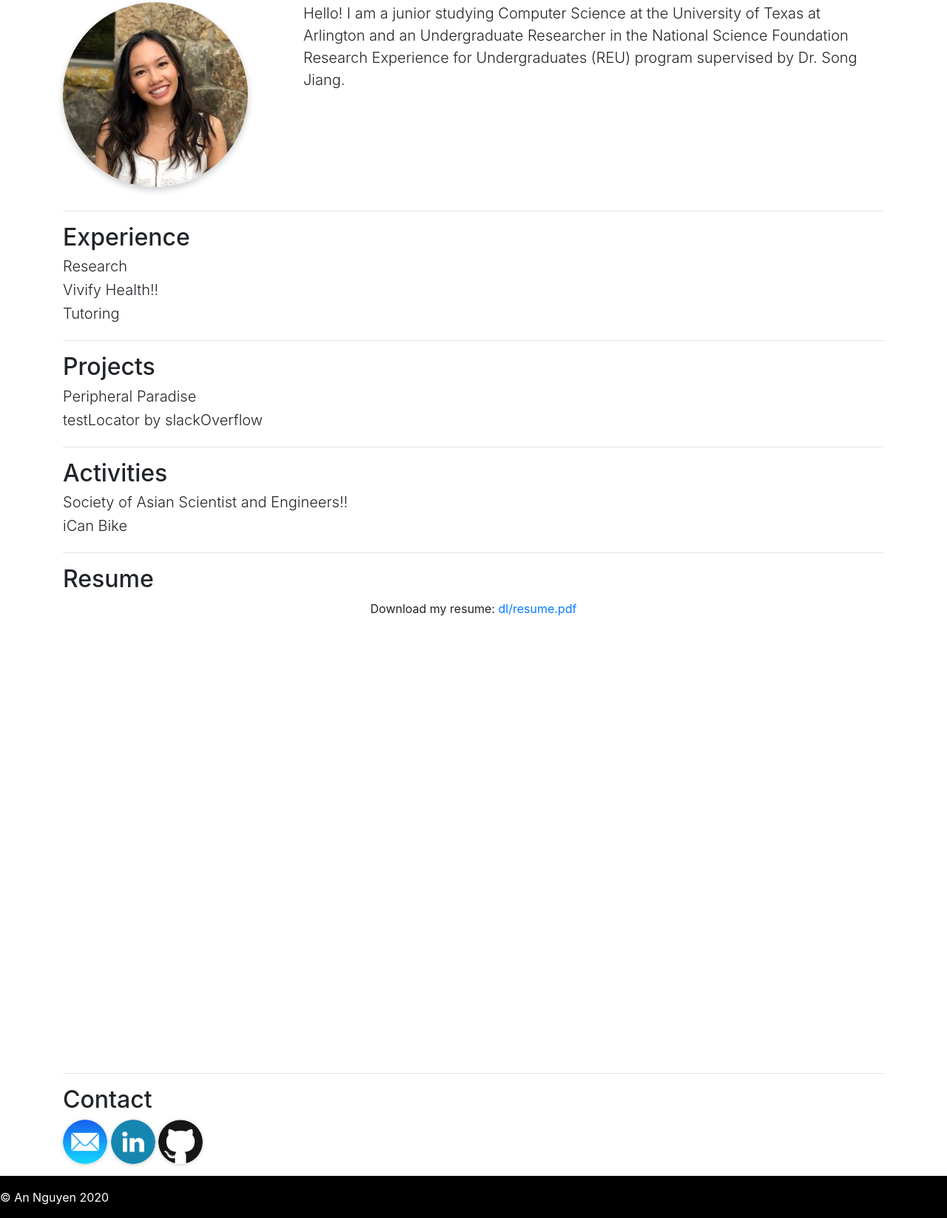
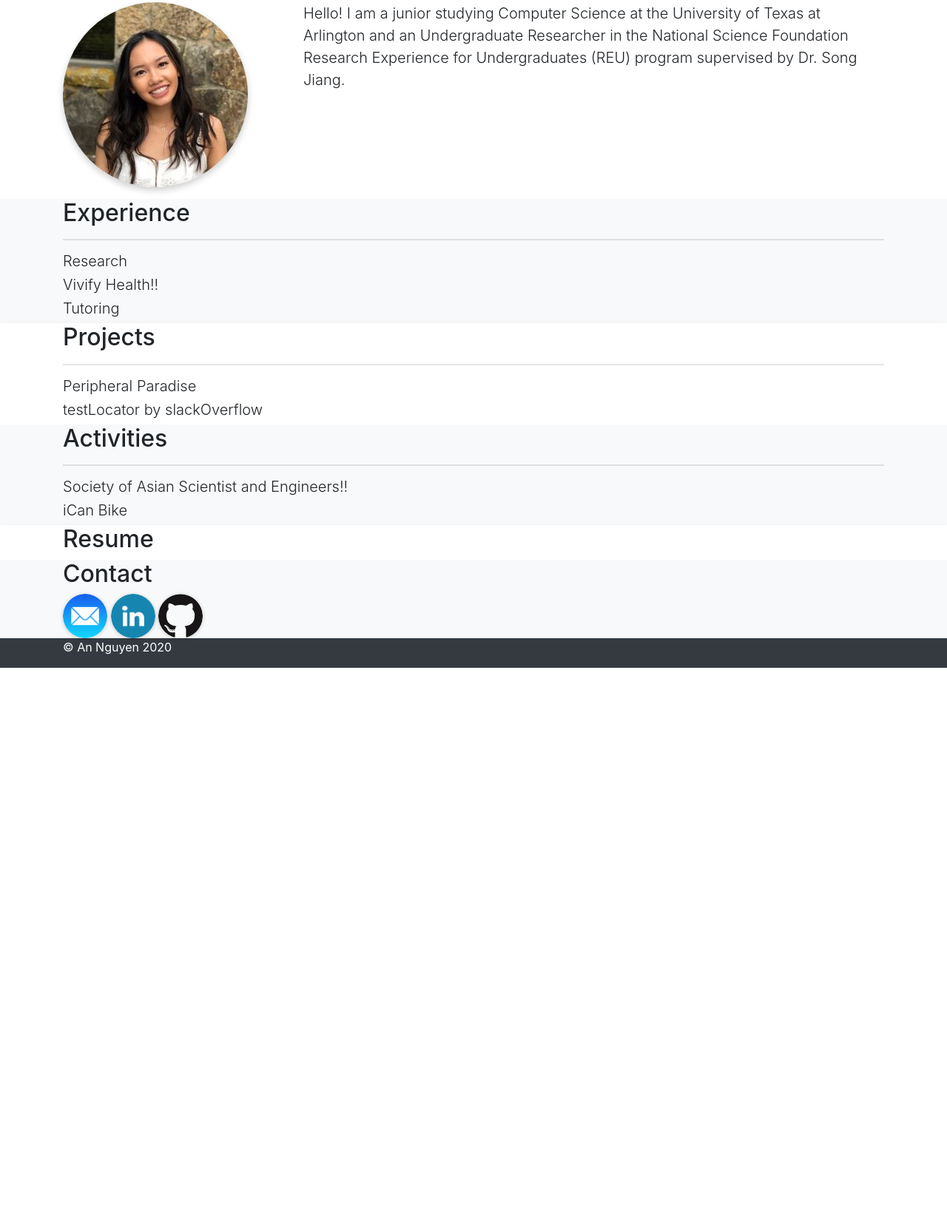
Before and after one commit to annguyens/an.nguyens, a website: page index.html in a window 1280 px wide. Shown: the part 119-1766 px from the top of the page at 74% size. After the commit the page ends 1022 px from the top, so only its background shows below. Drawn offline with Linux system fonts and the light colour scheme.

Commit message:
fixing site layout

```diff
--- a/index.html
+++ b/index.html
@@ -60,42 +60,55 @@
           Science Foundation Research Experience for Undergraduates (REU) program supervised by Dr. Song Jiang.</p>
       </div>
     </div>
-    <hr>
+  </div>
+  <div class="bg-light">
+    <div class="container">
       <div class="row">
         <div class="col-lg-12">
           <h2 id="experience">Experience</h2>
+          <hr>
           <h3 class="lead">Research</h3>
           <h3 class="lead">Vivify Health!!</h3>
           <h3 class="lead">Tutoring</h3>
         </div>
       </div>
-    <hr>
+    </div>
+  </div>
+  <div class="bg-white">
+    <div class="container">
       <div class="row">
         <div class="col-lg-12">
           <h2 id="projects">Projects</h2>
+          <hr>
           <h3 class="lead">Peripheral Paradise</h3>
           <h3 class="lead">testLocator by slackOverflow</h3>
         </div>
       </div>
-    <hr>
+    </div>
+  </div>
+  <div class="bg-light">
+    <div class="container">
       <div class="row">
         <div class="col-lg-12">
           <h2 id="activities">Activities</h2>
+          <hr>
           <h3 class="lead">Society of Asian Scientist and Engineers!!</h3>
           <h3 class="lead">iCan Bike</h3>
         </div>
       </div>
-    <hr>
+    </div>
+  </div>
+  <div class="bg-white">
+    <div class="container">
       <div class="row">
         <div class="col-lg-12">
-        <h2 id="resume">Resume</h2>
+          <h2 id="projects">Resume</h2>
         </div>
       </div>
-    <div class="col-lg-12" style="position:relative;padding-top:56.25%;" >
-      <object style="position:absolute;top:0;left:0;width:100%;height:100%;" data="dl/resume.pdf" type="application/pdf">
-          <div class="well text-center"> Download my resume: <a href="dl/resume.pdf">dl/resume.pdf</a> </div> </object>
     </div>
-    <hr>
+  </div>
+  <div class="bg-light">
+    <div class="container">
       <div class="row">
         <div class="col-lg-12">
           <h2 id="contact">Contact</h2>
@@ -105,15 +118,17 @@
         </div>
       </div>
     </div>
+  </div>
 
-  <footer>
-    <hr>
+<div class="bg-dark">
+  <div class="container">
     <div class="row">
       <div class="col-lg-12">
           <p style="color: white;"> &copy; An Nguyen 2020</p>
       </div>
     </div>
-</footer>
+  </div>
+</div>
 
   <!-- Bootstrap core JavaScript -->
   <script src="vendor/jquery/jquery.slim.min.js"></script>
```
Also changed, not shown: vendor/bootstrap/css/bootstrap.css. Lines whose indentation alone changed are shown as unchanged.
